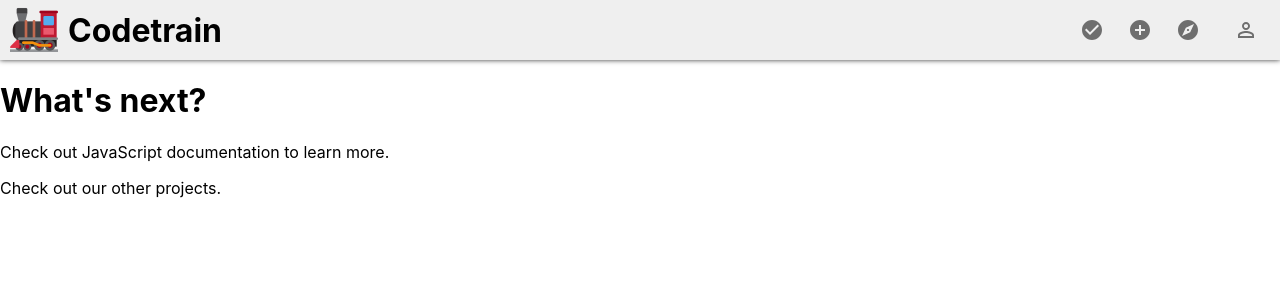
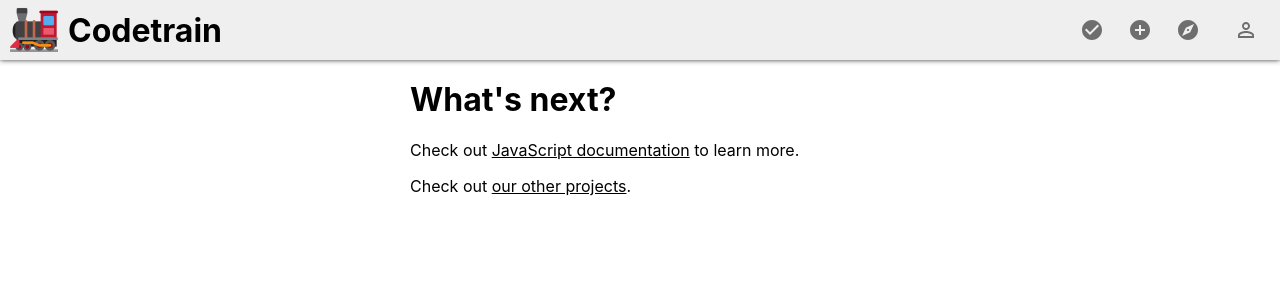
Before and after one commit to LearnCodeOrg/codetrain, a Next.js app: page /next in a window 1280 px wide. Shown: the top 300 px of the page. Built offline with nearby package versions, Linux system fonts and the light colour scheme; no server answers.

Commit message:
Improve styling.

```diff
--- a/pages/index.js
+++ b/pages/index.js
@@ -1,3 +1,5 @@
+import styles from '../styles/pages/Index.module.css';
+
 export default function Index() {
   return (
     <div>
--- a/styles/pages/Next.module.css
+++ b/styles/pages/Next.module.css
@@ -0,0 +1,18 @@
+.container {
+  max-width: 500px;
+  overflow: auto;
+  margin: 0 auto;
+  padding: 20px;
+}
+
+.container > h1 {
+  margin-top: 0;
+}
+
+.container a {
+  text-decoration: underline;
+}
+
+.container a:hover {
+  color: #2196f3;
+}
```
Also changed, not shown: styles/pages/Create.module.css (renamed from styles/pages/Index.module.css).
